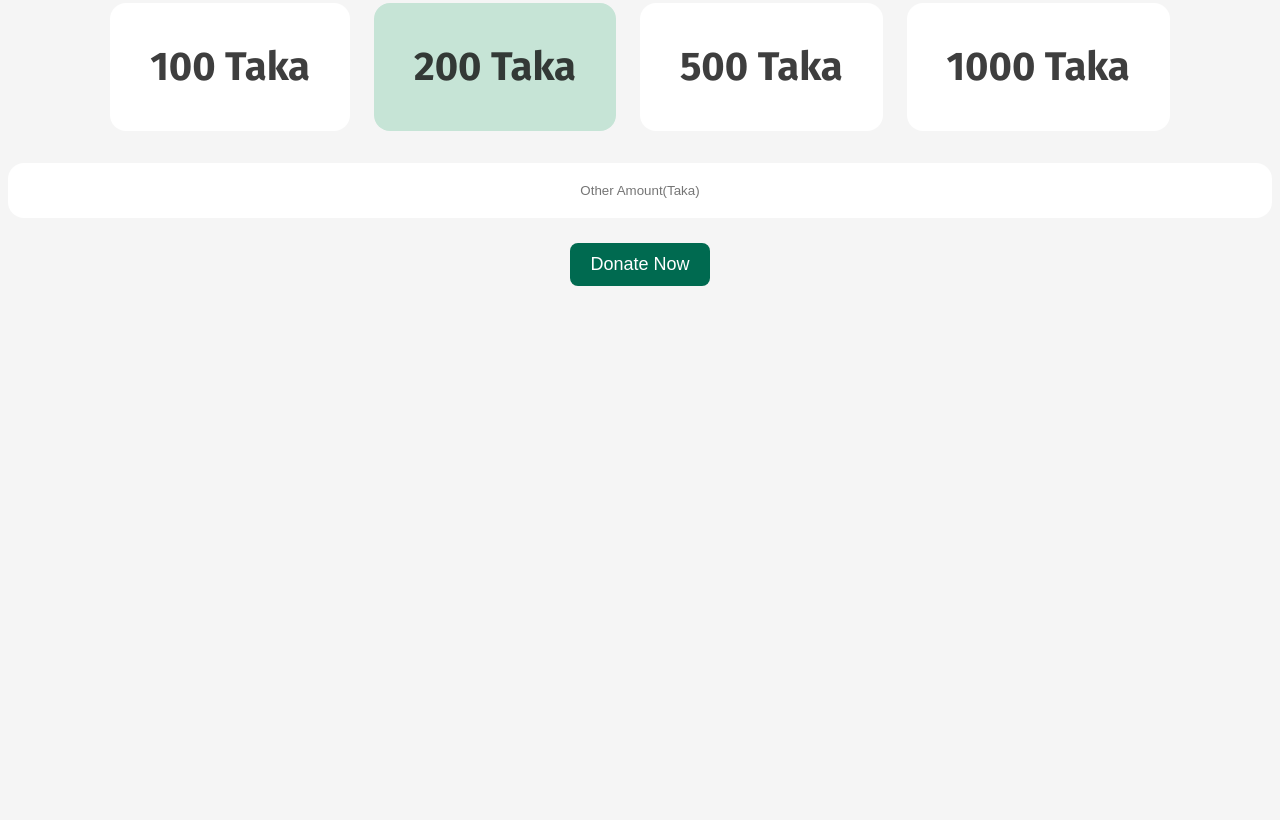
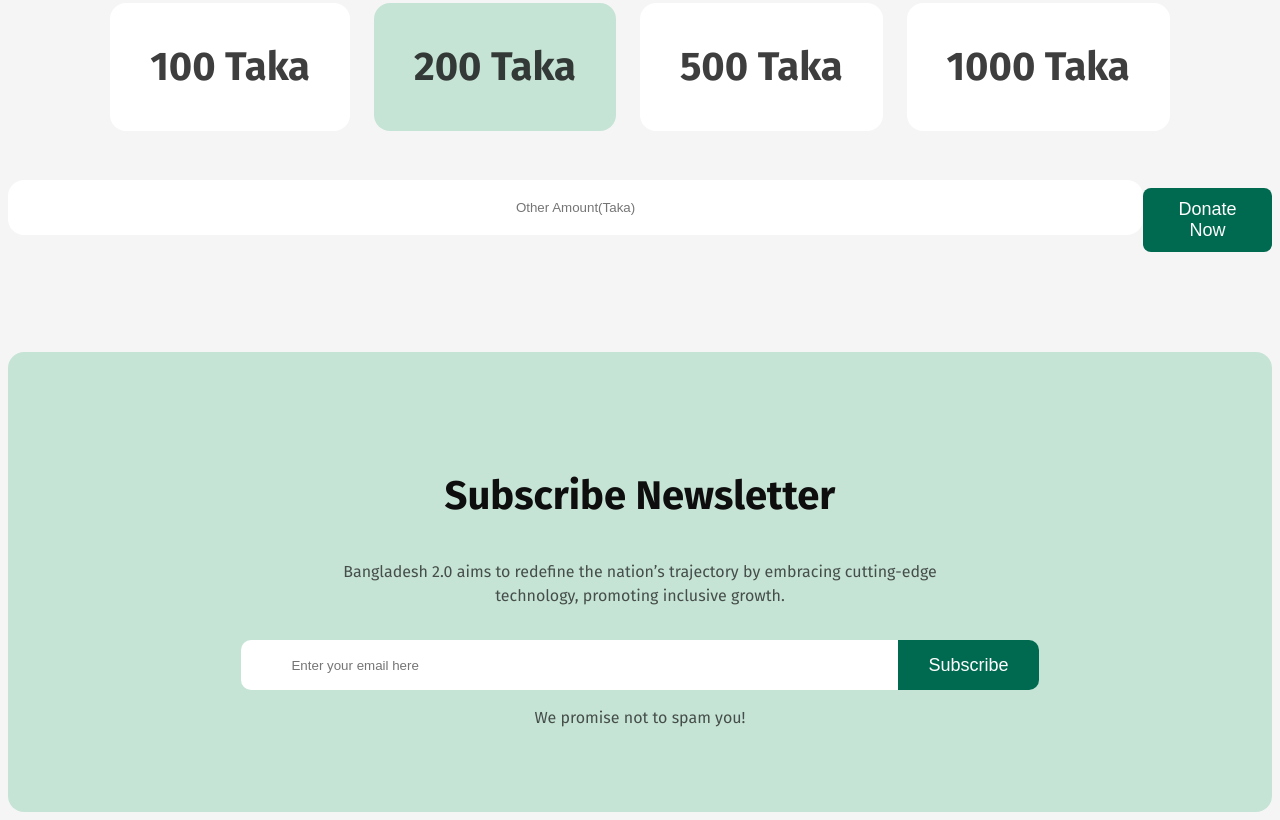
Before and after one commit to Diya-Purkayastha/bangladesh-2.0-site, a plain HTML site: page index.html in a window 1280 px wide. Shown: the part 3311-4131 px from the top of the page. Before the commit the page ends 3605 px from the top, so only its background shows below. Drawn offline with Linux system fonts and the light colour scheme.

Commit message:
added last section

```diff
--- a/index.html
+++ b/index.html
@@ -112,6 +112,16 @@
                 <button type="submit" class="btn donate-btn">Donate Now</button>
             </form>
           </section>
+         <!-- newsletter -->
+         <section class="newsletter">
+            <h3 class="newsletter-title">Subscribe Newsletter</h3>
+            <p class="newsletter-description description">Bangladesh 2.0 aims to redefine the nation’s trajectory by embracing cutting-edge <br> technology, promoting inclusive growth. </p>
+            <form action="">
+                <input type="email" placeholder="Enter your email here">
+                <input class="btn form-btn" type="button" value="Subscribe">
+            </form>
+            <p class="newsletter-ending-txt description">We promise not to spam you!</p>
+        </section>
     </main>
     <footer>
 
--- a/style/style.css
+++ b/style/style.css
@@ -139,11 +139,6 @@
     margin: 25px 0px;
     /* width: 100%; */
 }
- .satellite-content{
-    /* justify-content: center;
-    align-items: center; */
-    /* width: 744px; */
- }
 .satellite-img img{
    border-radius: 24px;
    width: 408px;
@@ -209,3 +204,34 @@
   margin-top: 25px;
   cursor: pointer;
   }
+  /* newsletter style */
+  .newsletter{
+    height: 300px;
+    background-color: #C6E4D6;
+    text-align: center;
+    border-radius: 16px;
+    padding: 80px 100px;
+  }
+ .newsletter-title{
+    font-size: 40px;
+    font-weight: bold;
+    color: #0E0E0E;
+ }
+  form{
+    display: flex;
+    gap: 0;
+    justify-content: center;
+    /* margin-top: 50px; */
+  }
+  input[type="email"]{
+    height: 50px;
+    padding: 0px 430px 0px 50px;
+    /* text-align: left; */
+    border: none;
+    border-radius: 10px 0px 0px 10px;
+  }
+  .form-btn{
+    height: 50px;
+    padding: 0 30px 0 30px;
+    border-radius: 0px 10px 10px 0px;
+  }
```
